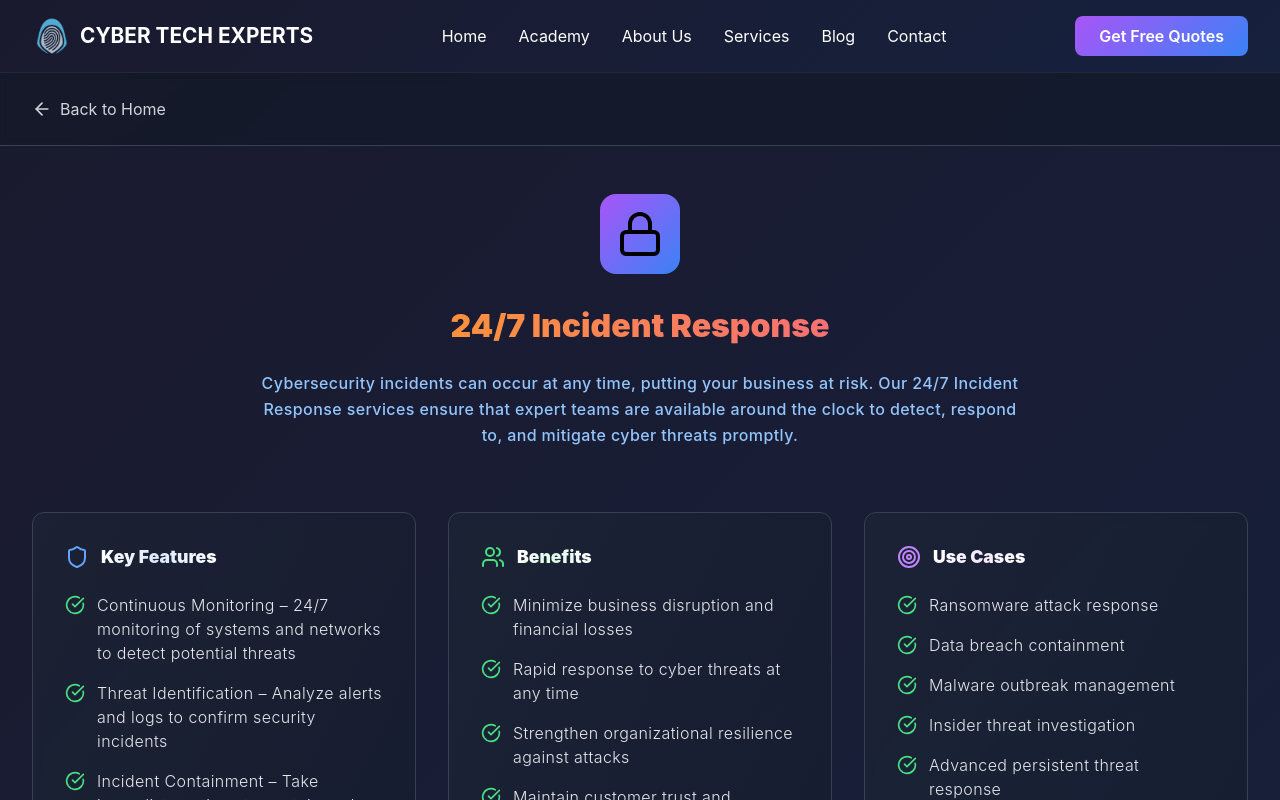
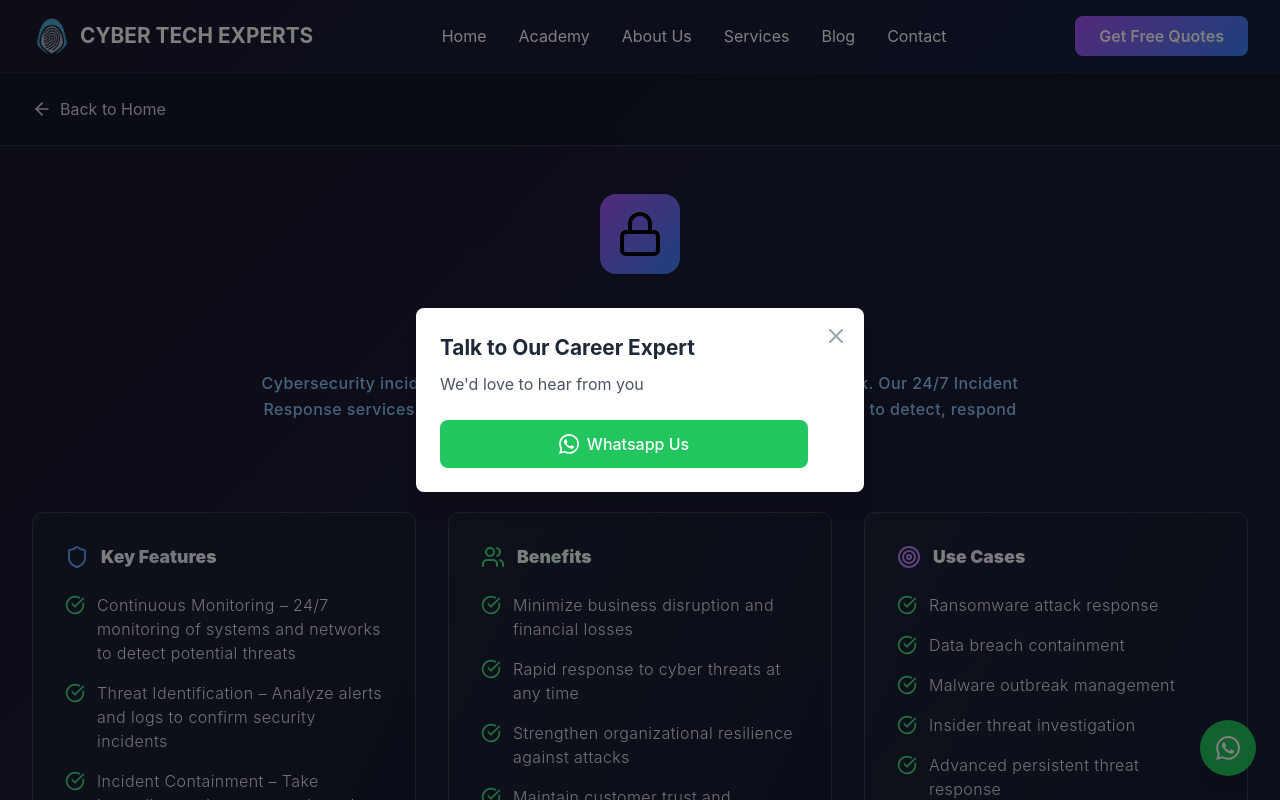
Before and after one commit to Bala-mani-sankar-dharmavarapu/cybertech-experts, a React (Create React App) app: page /service/incident-response in a window 1280 px wide. Shown: the top 800 px of the page. Built offline with nearby package versions, Linux system fonts and the light colour scheme.

Commit message:
made changes for the info

```diff
--- a/src/App.tsx
+++ b/src/App.tsx
@@ -19,6 +19,8 @@
 import ServiceDetailPage from "./components/ServiceDetailPage";
 import AcademyPage from "./components/AcademyPage";
 import WhyChooseUsPage from "./components/WhyChooseUsPage";
+import WhatsAppButton from "./components/WhatsAppButton";
+import CareerExpertDialog from "./components/CareerExpertDialog";
 
 // Component to handle scroll restoration
 function ScrollToTop() {
@@ -83,6 +85,8 @@
           </Routes>
         </main>
         <Footer />
+        <WhatsAppButton />
+        <CareerExpertDialog />
       </div>
     </Router>
   );
--- /dev/null
+++ b/src/components/CareerExpertDialog.tsx
@@ -0,0 +1,97 @@
+import React, { useState, useEffect } from "react";
+import { watsappNumber } from "../utils/info";
+
+interface CareerExpertDialogProps {
+  phoneNumber?: string;
+  message?: string;
+}
+
+const CareerExpertDialog: React.FC<CareerExpertDialogProps> = ({
+  phoneNumber = watsappNumber, // Use centralized WhatsApp number
+  message = "Hello! I'd like to talk to a career expert about your services.",
+}) => {
+  const [isOpen, setIsOpen] = useState(false);
+
+  useEffect(() => {
+    // Show dialog after 3 seconds
+    const timer = setTimeout(() => {
+      setIsOpen(true);
+    }, 3000);
+
+    // Cleanup timer on component unmount
+    return () => clearTimeout(timer);
+  }, []);
+
+  const handleWhatsAppClick = () => {
+    const encodedMessage = encodeURIComponent(message);
+    const whatsappUrl = `https://wa.me/${phoneNumber.replace(
+      /\D/g,
+      ""
+    )}?text=${encodedMessage}`;
+    window.open(whatsappUrl, "_blank");
+    setIsOpen(false); // Close dialog after opening WhatsApp
+  };
+
+  const handleClose = () => {
+    setIsOpen(false);
+  };
+
+  if (!isOpen) return null;
+
+  return (
+    <div className="fixed inset-0 z-50 flex items-center justify-center">
+      {/* Backdrop */}
+      <div
+        className="absolute inset-0 bg-black bg-opacity-50"
+        onClick={handleClose}
+      ></div>
+
+      {/* Dialog */}
+      <div className="relative bg-white rounded-lg shadow-xl p-6 mx-4 max-w-md w-full transform transition-all">
+        {/* Close button */}
+        <button
+          onClick={handleClose}
+          className="absolute top-4 right-4 text-gray-400 hover:text-gray-600 transition-colors"
+          aria-label="Close dialog"
+        >
+          <svg
+            className="w-6 h-6"
+            fill="none"
+            stroke="currentColor"
+            viewBox="0 0 24 24"
+          >
+            <path
+              strokeLinecap="round"
+              strokeLinejoin="round"
+              strokeWidth={2}
+              d="M6 18L18 6M6 6l12 12"
+            />
+          </svg>
+        </button>
+
+        {/* Content */}
+        <div className="pr-8">
+          <h2 className="text-2xl font-bold text-gray-800 mb-2">
+            Talk to Our Career Expert
+          </h2>
+          <p className="text-gray-600 mb-6">We'd love to hear from you</p>
+
+          {/* WhatsApp Button */}
+          <div>
+            <button
+              onClick={handleWhatsAppClick}
+              className="w-full bg-green-500 hover:bg-green-600 text-white font-medium py-3 px-6 rounded-lg transition-colors duration-200 flex items-center justify-center space-x-2"
+            >
+              <svg className="w-5 h-5" fill="currentColor" viewBox="0 0 24 24">
+                <path d="M17.472 14.382c-.297-.149-1.758-.867-2.03-.967-.273-.099-.471-.148-.67.15-.197.297-.767.966-.94 1.164-.173.199-.347.223-.644.075-.297-.15-1.255-.463-2.39-1.475-.883-.788-1.48-1.761-1.653-2.059-.173-.297-.018-.458.13-.606.134-.133.298-.347.446-.52.149-.174.198-.298.298-.497.099-.198.05-.371-.025-.52-.075-.149-.669-1.612-.916-2.207-.242-.579-.487-.5-.669-.51-.173-.008-.371-.01-.57-.01-.198 0-.52.074-.792.372-.272.297-1.04 1.016-1.04 2.479 0 1.462 1.065 2.875 1.213 3.074.149.198 2.096 3.2 5.077 4.487.709.306 1.262.489 1.694.625.712.227 1.36.195 1.871.118.571-.085 1.758-.719 2.006-1.413.248-.694.248-1.289.173-1.413-.074-.124-.272-.198-.57-.347m-5.421 7.403h-.004a9.87 9.87 0 01-5.031-1.378l-.361-.214-3.741.982.998-3.648-.235-.374a9.86 9.86 0 01-1.51-5.26c.001-5.45 4.436-9.884 9.888-9.884 2.64 0 5.122 1.03 6.988 2.898a9.825 9.825 0 012.893 6.994c-.003 5.45-4.437 9.884-9.885 9.884m8.413-18.297A11.815 11.815 0 0012.05 0C5.495 0 .16 5.335.157 11.892c0 2.096.547 4.142 1.588 5.945L.057 24l6.305-1.654a11.882 11.882 0 005.683 1.448h.005c6.554 0 11.89-5.335 11.893-11.893A11.821 11.821 0 0020.893 3.488" />
+              </svg>
+              <span>Whatsapp Us</span>
+            </button>
+          </div>
+        </div>
+      </div>
+    </div>
+  );
+};
+
+export default CareerExpertDialog;
--- a/src/components/Footer.tsx
+++ b/src/components/Footer.tsx
@@ -2,6 +2,7 @@
 import { Mail, Linkedin, Instagram } from "lucide-react";
 import { Link } from "react-router-dom";
 import { services } from "../utils/services";
+import { email, linkedinLink, instaLink } from "../utils/info";
 
 const Footer: React.FC = () => {
   const currentYear = new Date().getFullYear();
@@ -28,14 +29,15 @@
               protection services.
             </p>
             <div className="flex space-x-4">
-              <button
+              <a
+                href={`mailto:${email}`}
                 className="text-gray-400 hover:text-blue-400 transition-colors duration-300"
                 aria-label="Contact us via email"
               >
                 <Mail className="h-5 w-5" />
-              </button>
+              </a>
               <a
-                href="https://www.linkedin.com/company/cybertechexpertsofficial/about/?viewAsMember=true"
+                href={linkedinLink}
                 target="_blank"
                 rel="noopener noreferrer"
                 className="text-gray-400 hover:text-blue-400 transition-colors duration-300"
@@ -44,7 +46,7 @@
                 <Linkedin className="h-5 w-5" />
               </a>
               <a
-                href="https://www.instagram.com/cyber_tech_experts?igsh=dDc3MnM0ZnVndWR3&utm_source=qr"
+                href={instaLink}
                 target="_blank"
                 rel="noopener noreferrer"
                 className="text-gray-400 hover:text-blue-400 transition-colors duration-300"
--- a/src/components/Newsletter.tsx
+++ b/src/components/Newsletter.tsx
@@ -1,5 +1,6 @@
 import React, { useState } from "react";
 import { Mail, User, Phone } from "lucide-react";
+import { email, phoneNumber } from "../utils/info";
 
 const Newsletter: React.FC = () => {
   const [formData, setFormData] = useState({
@@ -44,8 +45,8 @@
               </span>
             </h3>
             <div className="text-gray-200 text-lg space-y-2 font-light tracking-wide">
-              <p>📧 Email: info@cybertechexperts.com</p>
-              <p>📞 Phone: +91-XXXXXXXXXX</p>
+              <p>📧 Email: {email}</p>
+              <p>📞 Phone: {phoneNumber}</p>
             </div>
           </div>
 
--- /dev/null
+++ b/src/components/WhatsAppButton.tsx
@@ -0,0 +1,53 @@
+import React from "react";
+import { watsappNumber } from "../utils/info";
+
+interface WhatsAppButtonProps {
+  phoneNumber?: string;
+  message?: string;
+}
+
+const WhatsAppButton: React.FC<WhatsAppButtonProps> = ({
+  phoneNumber = watsappNumber, // Use centralized WhatsApp number
+  message = "Hello! I'd like to know more about your services.",
+}) => {
+  const handleWhatsAppClick = () => {
+    const encodedMessage = encodeURIComponent(message);
+    const whatsappUrl = `https://wa.me/${phoneNumber.replace(
+      /\D/g,
+      ""
+    )}?text=${encodedMessage}`;
+    window.open(whatsappUrl, "_blank");
+  };
+
+  return (
+    <div className="fixed bottom-6 right-6 z-50">
+      <button
+        onClick={handleWhatsAppClick}
+        className="group relative flex items-center justify-center w-14 h-14 bg-green-500 hover:bg-green-600 text-white rounded-full shadow-lg hover:shadow-xl transition-all duration-300 ease-in-out transform hover:scale-110"
+        aria-label="Contact us on WhatsApp"
+        title="Contact us on WhatsApp"
+      >
+        <svg
+          className="text-2xl"
+          fill="currentColor"
+          viewBox="0 0 24 24"
+          width="24"
+          height="24"
+        >
+          <path d="M17.472 14.382c-.297-.149-1.758-.867-2.03-.967-.273-.099-.471-.148-.67.15-.197.297-.767.966-.94 1.164-.173.199-.347.223-.644.075-.297-.15-1.255-.463-2.39-1.475-.883-.788-1.48-1.761-1.653-2.059-.173-.297-.018-.458.13-.606.134-.133.298-.347.446-.52.149-.174.198-.298.298-.497.099-.198.05-.371-.025-.52-.075-.149-.669-1.612-.916-2.207-.242-.579-.487-.5-.669-.51-.173-.008-.371-.01-.57-.01-.198 0-.52.074-.792.372-.272.297-1.04 1.016-1.04 2.479 0 1.462 1.065 2.875 1.213 3.074.149.198 2.096 3.2 5.077 4.487.709.306 1.262.489 1.694.625.712.227 1.36.195 1.871.118.571-.085 1.758-.719 2.006-1.413.248-.694.248-1.289.173-1.413-.074-.124-.272-.198-.57-.347m-5.421 7.403h-.004a9.87 9.87 0 01-5.031-1.378l-.361-.214-3.741.982.998-3.648-.235-.374a9.86 9.86 0 01-1.51-5.26c.001-5.45 4.436-9.884 9.888-9.884 2.64 0 5.122 1.03 6.988 2.898a9.825 9.825 0 012.893 6.994c-.003 5.45-4.437 9.884-9.885 9.884m8.413-18.297A11.815 11.815 0 0012.05 0C5.495 0 .16 5.335.157 11.892c0 2.096.547 4.142 1.588 5.945L.057 24l6.305-1.654a11.882 11.882 0 005.683 1.448h.005c6.554 0 11.89-5.335 11.893-11.893A11.821 11.821 0 0020.893 3.488" />
+        </svg>
+
+        {/* Pulse animation */}
+        <div className="absolute inset-0 rounded-full bg-green-500 animate-ping opacity-20"></div>
+
+        {/* Tooltip */}
+        <div className="absolute right-full mr-3 px-3 py-2 bg-gray-800 text-white text-sm rounded-lg opacity-0 group-hover:opacity-100 transition-opacity duration-300 whitespace-nowrap">
+          Chat with us on WhatsApp
+          <div className="absolute left-full top-1/2 transform -translate-y-1/2 border-4 border-transparent border-l-gray-800"></div>
+        </div>
+      </button>
+    </div>
+  );
+};
+
+export default WhatsAppButton;
--- /dev/null
+++ b/src/utils/info.ts
@@ -0,0 +1,7 @@
+export const email = "cybertechexperts5@gmail.com";
+export const phoneNumber = "+91 91212 21233";
+export const linkedinLink =
+  "https://www.linkedin.com/company/cybertechexpertsofficial/about/?viewAsMember=true";
+export const instaLink =
+  "https://www.instagram.com/cyber_tech_experts?igsh=dDc3MnM0ZnVndWR3&utm_source=qr";
+export const watsappNumber = "+91 91212 21233";
```
Also changed, not shown: src/components/ContactFormDialog.tsx (+56 -20 lines).
